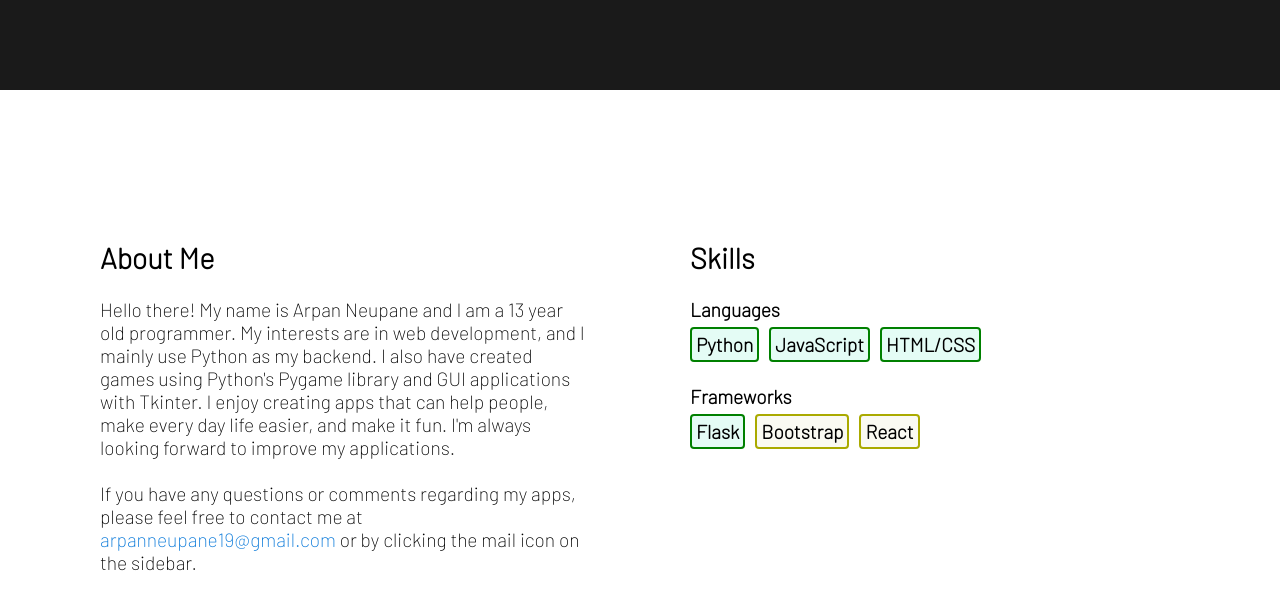
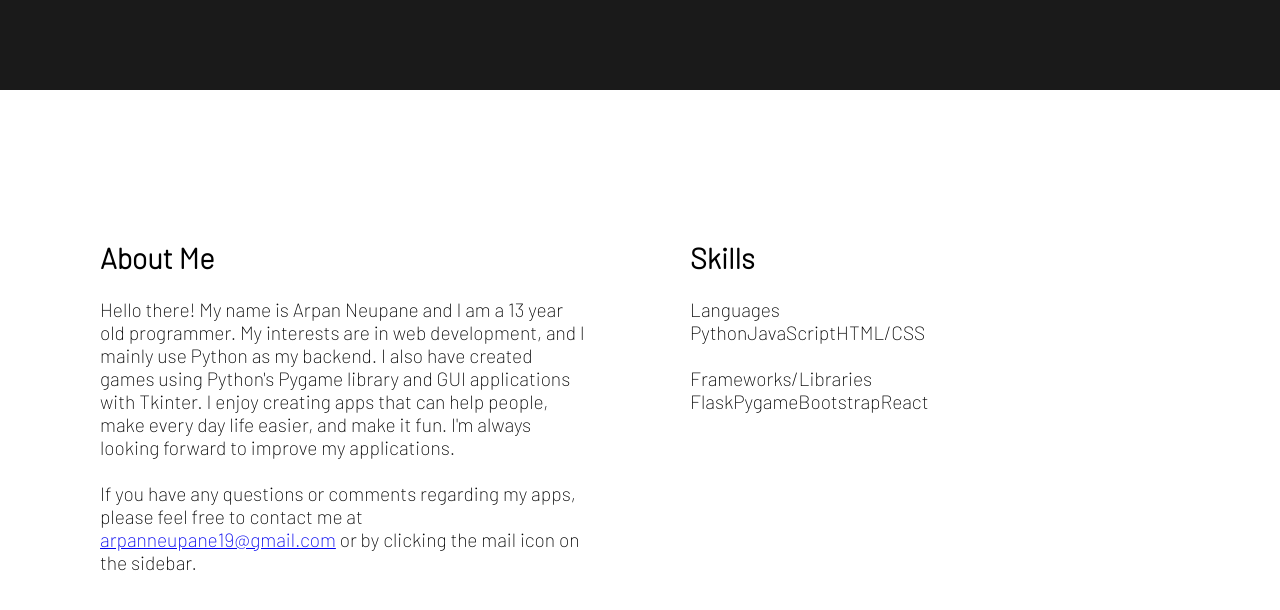
Before and after one commit to arpanneupane19/website-v3, a React (Create React App) app: page / in a window 1280 px wide. Shown: the part 1210-1820 px from the top of the page. Built offline with nearby package versions, Linux system fonts and the light colour scheme.

Commit message:
changed p tags to labels

```diff
--- a/src/components/AllPages.js
+++ b/src/components/AllPages.js
@@ -35,31 +35,34 @@ function AllPages() {
             <section id='about'>
                 <div className='about-info'>
                     <h2>About Me</h2><br></br>
-                    <p>Hello there! My name is Arpan Neupane and I am a 13 year old programmer.
+                    <label>Hello there! My name is Arpan Neupane and I am a 13 year old programmer.
                         My interests are in web development, and I mainly use Python as my backend.
                         I also have created games using Python's Pygame library and GUI applications with Tkinter.
                         I enjoy creating apps that can help people, make every day life easier, and make it fun.
                         I'm always looking forward to improve my applications.
-                    </p><br></br>
-                    <p>
-                        If you have any questions or comments regarding my apps, please feel free to contact me at <a href="mailto:arpanneupane19@gmail.com" target='__blank'>arpanneupane19@gmail.com</a> or by clicking the mail icon on the sidebar.
-                    </p>
+                    </label><br></br><br></br>
+                    <label>
+                        If you have any questions or comments regarding my apps, please feel
+                        free to contact me at <a href="mailto:arpanneupane19@gmail.com" target='__blank'>arpanneupane19@gmail.com</a> or by
+                        clicking the mail icon on the sidebar.
+                    </label>
                 </div>
 
                 <div className='skills-info'>
                     <h2>Skills</h2><br></br>
-                    <h4>Languages</h4>
+                    <label>Languages</label>
                     <div className='languages'>
-                        <p className='python'>Python</p>
-                        <p className='js'>JavaScript</p>
-                        <p className='html-and-css'>HTML/CSS</p>
+                        <label className='proficient'>Python</label>
+                        <label className='proficient'>JavaScript</label>
+                        <label className='proficient'>HTML/CSS</label>
                     </div><br></br>
 
-                    <h4>Frameworks</h4>
+                    <label>Frameworks/Libraries</label>
                     <div className='frameworks'>
-                        <p className='flask'>Flask</p>
-                        <p className='bootstrap'>Bootstrap</p>
-                        <p className='react'>React</p>
+                        <label className='proficient'>Flask</label>
+                        <label className='proficient'>Pygame</label>
+                        <label className='intermediate'>Bootstrap</label>
+                        <label className='intermediate'>React</label>
                     </div>
                 </div>
 
```
